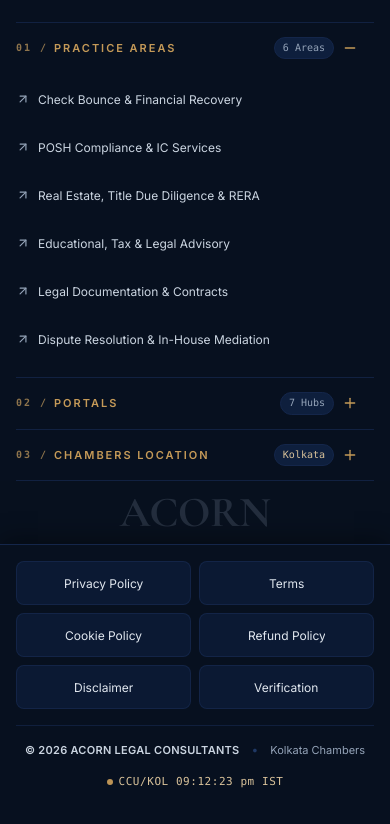
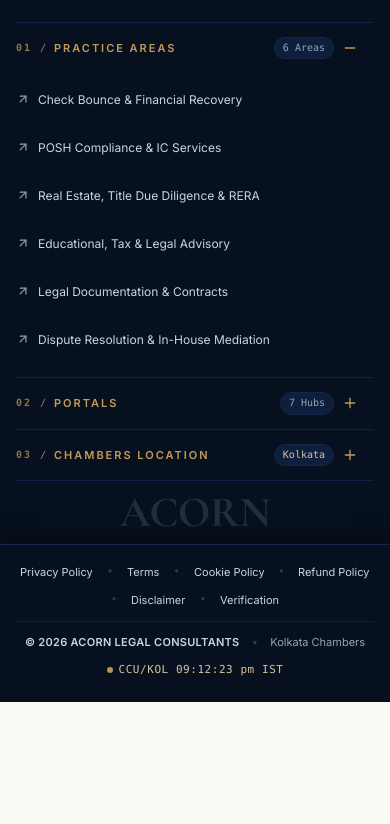
Before and after one commit to YuvisTechPoint/Acron, a Next.js app: page /faq in a window 390 px wide. Shown: the part 3109-3933 px from the top of the page. After the commit the page ends 3811 px from the top, so only its background shows below. Built offline with nearby package versions, Linux system fonts and the light colour scheme; no server answers.

Commit message:
fix(footer): convert legal navigation to clean text links with zero card boxes on mobile and tighten bottom padding

```diff
--- a/src/components/footer.tsx
+++ b/src/components/footer.tsx
@@ -402,56 +402,15 @@ export function Footer() {
           3. ANCHORED LOWER FOOTER BASE (Desktop & Mobile Responsive)
          ───────────────────────────────────────────────────────────── */}
       <div className="border-t border-navy-800 bg-ink-950 relative z-20 shadow-[0_-4px_24px_rgba(0,0,0,0.4)]">
-        <div className="max-w-[1280px] mx-auto px-4 sm:px-6 lg:px-8 py-4 sm:py-5 pb-24 sm:pb-20 lg:pb-8">
+        <div className="max-w-[1280px] mx-auto px-4 sm:px-6 lg:px-8 py-3.5 sm:py-4 pb-6 sm:pb-6 lg:pb-8">
 
-          {/* Upper Tier: Legal & Compliance Directory Navigation */}
-          <div className="pb-4 sm:pb-5 border-b border-navy-800/70">
+          {/* Upper Tier: Unified Legal & Compliance Directory Navigation (Clean text links, zero card boxes) */}
+          <div className="pb-3 sm:pb-4 border-b border-navy-800/70">
             <nav aria-label="Legal & Statutory Directory" className="w-full">
-              {/* Mobile & Tablet View (< lg): Tactile, high-affordance touch grid */}
-              <div className="grid grid-cols-2 sm:grid-cols-3 lg:hidden gap-2 sm:gap-2.5 max-w-xl sm:max-w-2xl mx-auto text-xs font-sans">
+              <div className="flex flex-wrap items-center justify-center gap-x-3.5 sm:gap-x-6 lg:gap-x-8 gap-y-1.5 sm:gap-y-2 text-[11px] sm:text-xs font-sans text-slate-300 text-center">
                 <Link
                   href="/privacy"
-                  className="min-h-[44px] px-3 py-2 rounded-lg bg-navy-900/70 border border-navy-800/90 hover:bg-navy-900 hover:border-brass-500/40 text-slate-200 text-center flex items-center justify-center transition active:scale-[0.98] active:text-brass-300"
-                >
-                  <FooterRollText>Privacy Policy</FooterRollText>
-                </Link>
-                <Link
-                  href="/terms"
-                  className="min-h-[44px] px-3 py-2 rounded-lg bg-navy-900/70 border border-navy-800/90 hover:bg-navy-900 hover:border-brass-500/40 text-slate-200 text-center flex items-center justify-center transition active:scale-[0.98] active:text-brass-300"
-                >
-                  <FooterRollText>Terms</FooterRollText>
-                </Link>
-                <Link
-                  href="/cookies"
-                  className="min-h-[44px] px-3 py-2 rounded-lg bg-navy-900/70 border border-navy-800/90 hover:bg-navy-900 hover:border-brass-500/40 text-slate-200 text-center flex items-center justify-center transition active:scale-[0.98] active:text-brass-300"
-                >
-                  <FooterRollText>Cookie Policy</FooterRollText>
-                </Link>
-                <Link
-                  href="/refund-policy"
-                  className="min-h-[44px] px-3 py-2 rounded-lg bg-navy-900/70 border border-navy-800/90 hover:bg-navy-900 hover:border-brass-500/40 text-slate-200 text-center flex items-center justify-center transition active:scale-[0.98] active:text-brass-300"
-                >
-                  <FooterRollText>Refund Policy</FooterRollText>
-                </Link>
-                <Link
-                  href="/disclaimer"
-                  className="min-h-[44px] px-3 py-2 rounded-lg bg-navy-900/70 border border-navy-800/90 hover:bg-navy-900 hover:border-brass-500/40 text-slate-200 text-center flex items-center justify-center transition active:scale-[0.98] active:text-brass-300"
-                >
-                  <FooterRollText>Disclaimer</FooterRollText>
-                </Link>
-                <Link
-                  href="/verify"
-                  className="min-h-[44px] px-3 py-2 rounded-lg bg-navy-900/70 border border-navy-800/90 hover:bg-navy-900 hover:border-brass-500/40 text-slate-200 text-center flex items-center justify-center transition active:scale-[0.98] active:text-brass-300"
-                >
-                  <FooterRollText>Verification</FooterRollText>
-                </Link>
-              </div>
-
-              {/* Desktop View (>= lg): Symmetrical, single-line horizontal directory with brass accents */}
-              <div className="hidden lg:flex flex-wrap items-center justify-center gap-x-6 xl:gap-x-8 gap-y-2 text-xs font-sans text-slate-300">
-                <Link
-                  href="/privacy"
-                  className="hover:text-brass-300 transition-colors whitespace-nowrap py-1 focus-visible:outline-none focus-visible:ring-1 focus-visible:ring-brass-400 rounded-sm"
+                  className="hover:text-brass-300 transition-colors whitespace-nowrap py-0.5 focus-visible:outline-none focus-visible:ring-1 focus-visible:ring-brass-400 rounded-sm"
                 >
                   <FooterRollText>Privacy Policy</FooterRollText>
                 </Link>
@@ -459,7 +418,7 @@ export function Footer() {
 
                 <Link
                   href="/terms"
-                  className="hover:text-brass-300 transition-colors whitespace-nowrap py-1 focus-visible:outline-none focus-visible:ring-1 focus-visible:ring-brass-400 rounded-sm"
+                  className="hover:text-brass-300 transition-colors whitespace-nowrap py-0.5 focus-visible:outline-none focus-visible:ring-1 focus-visible:ring-brass-400 rounded-sm"
                 >
                   <FooterRollText>Terms</FooterRollText>
                 </Link>
@@ -467,7 +426,7 @@ export function Footer() {
 
                 <Link
                   href="/cookies"
-                  className="hover:text-brass-300 transition-colors whitespace-nowrap py-1 focus-visible:outline-none focus-visible:ring-1 focus-visible:ring-brass-400 rounded-sm"
+                  className="hover:text-brass-300 transition-colors whitespace-nowrap py-0.5 focus-visible:outline-none focus-visible:ring-1 focus-visible:ring-brass-400 rounded-sm"
                 >
                   <FooterRollText>Cookie Policy</FooterRollText>
                 </Link>
@@ -475,7 +434,7 @@ export function Footer() {
 
                 <Link
                   href="/refund-policy"
-                  className="hover:text-brass-300 transition-colors whitespace-nowrap py-1 focus-visible:outline-none focus-visible:ring-1 focus-visible:ring-brass-400 rounded-sm"
+                  className="hover:text-brass-300 transition-colors whitespace-nowrap py-0.5 focus-visible:outline-none focus-visible:ring-1 focus-visible:ring-brass-400 rounded-sm"
                 >
                   <FooterRollText>Refund Policy</FooterRollText>
                 </Link>
@@ -483,7 +442,7 @@ export function Footer() {
 
                 <Link
                   href="/disclaimer"
-                  className="hover:text-brass-300 transition-colors whitespace-nowrap py-1 focus-visible:outline-none focus-visible:ring-1 focus-visible:ring-brass-400 rounded-sm"
+                  className="hover:text-brass-300 transition-colors whitespace-nowrap py-0.5 focus-visible:outline-none focus-visible:ring-1 focus-visible:ring-brass-400 rounded-sm"
                 >
                   <FooterRollText>Disclaimer</FooterRollText>
                 </Link>
@@ -491,7 +450,7 @@ export function Footer() {
 
                 <Link
                   href="/verify"
-                  className="hover:text-brass-300 transition-colors whitespace-nowrap py-1 focus-visible:outline-none focus-visible:ring-1 focus-visible:ring-brass-400 rounded-sm"
+                  className="hover:text-brass-300 transition-colors whitespace-nowrap py-0.5 focus-visible:outline-none focus-visible:ring-1 focus-visible:ring-brass-400 rounded-sm"
                 >
                   <FooterRollText>Verification</FooterRollText>
                 </Link>
@@ -500,7 +459,7 @@ export function Footer() {
           </div>
 
           {/* Lower Tier: Copyright, Chambers Jurisdiction & Realtime Kolkata Clock */}
-          <div className="pt-4 sm:pt-4 flex flex-col md:flex-row items-center justify-between gap-3 text-xs font-sans text-slate-400 text-center md:text-left">
+          <div className="pt-3 sm:pt-4 flex flex-col md:flex-row items-center justify-between gap-2.5 sm:gap-3 text-xs font-sans text-slate-400 text-center md:text-left">
             <div className="flex flex-wrap items-center justify-center md:justify-start gap-x-3 gap-y-1">
               <span className="text-slate-300 font-semibold tracking-wide text-[11px] sm:text-xs">
                 &copy; {new Date().getFullYear()} ACORN LEGAL CONSULTANTS
@@ -516,7 +475,7 @@ export function Footer() {
             </div>
 
             {/* Realtime Chambers Clock */}
-            <div className="flex items-center justify-center shrink-0 pt-1 md:pt-0">
+            <div className="flex items-center justify-center shrink-0 pt-0.5 md:pt-0">
               <FooterClock />
             </div>
           </div>
```
